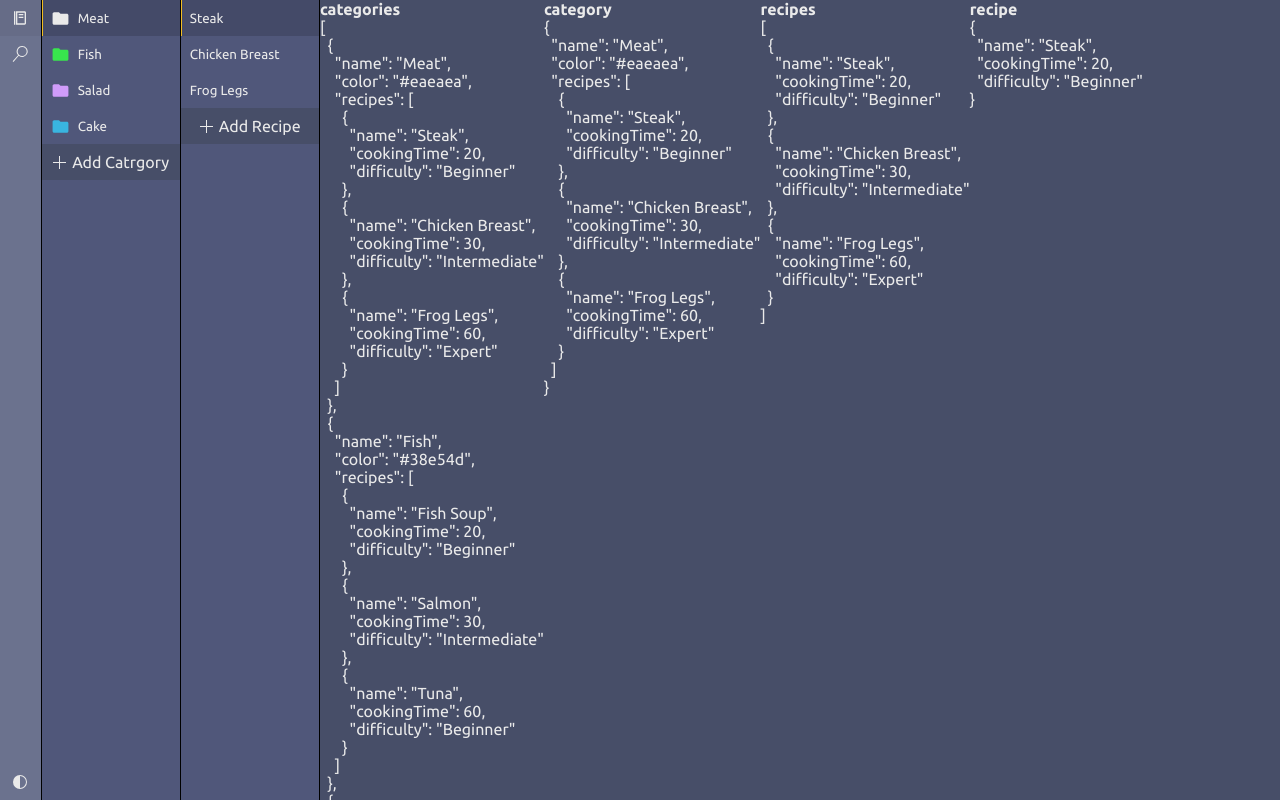
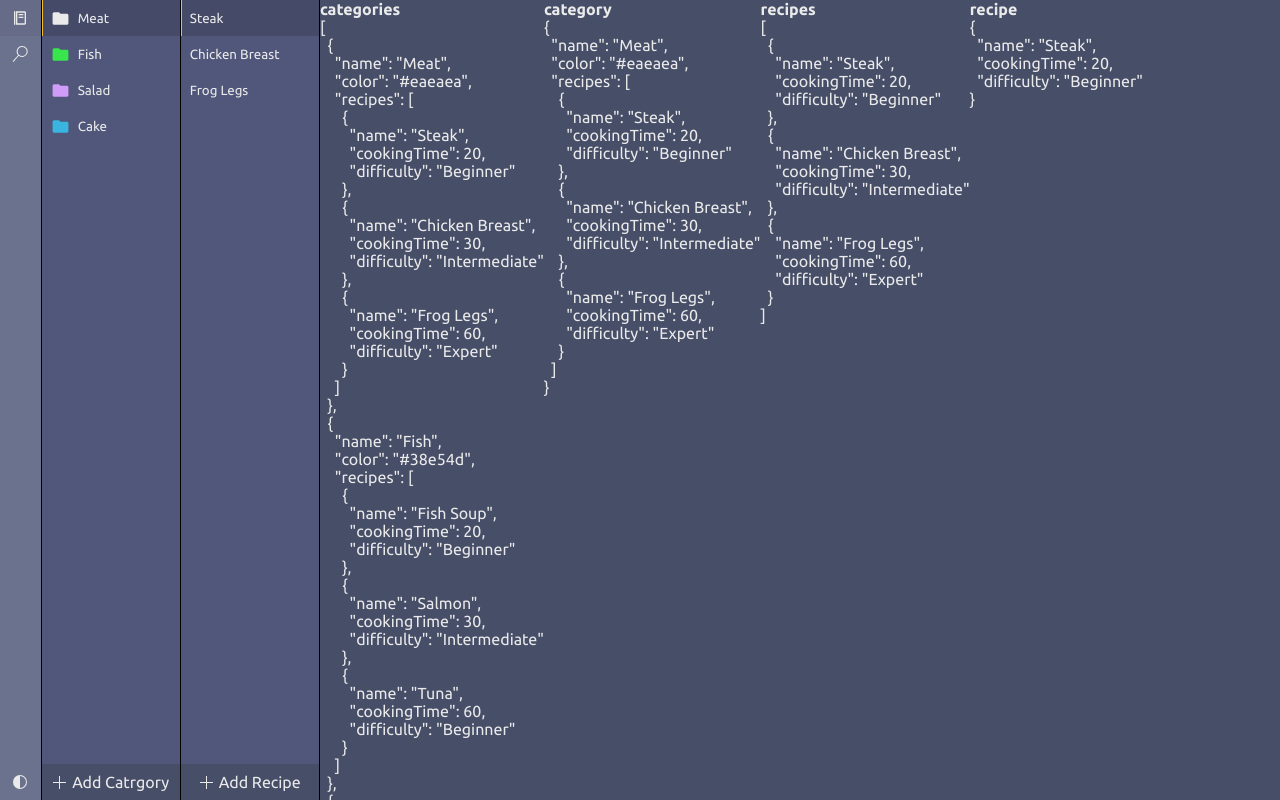
Before and after one commit to Vojka93/cooker-app, a React (Create React App) app in the folder frontend/: page / in a window 1280 px wide. Shown: the top 800 px of the page. Built offline with nearby package versions, Linux system fonts and the light colour scheme.

Commit message:
minor fixes

```diff
--- a/frontend/src/components/menu/menu.scss
+++ b/frontend/src/components/menu/menu.scss
@@ -8,6 +8,7 @@
     ul {
       position: relative;
       height: 100vh;
+      list-style-type: none;
 
       li {
         text-align: center;
--- a/frontend/src/components/search/Search.js
+++ b/frontend/src/components/search/Search.js
@@ -71,7 +71,7 @@ export default function Search({
     <div className='search'>
       {input.length < 3 ? (
         <div className='message'>
-          Please enter at least 3 chars to search...
+          Please enter at least 3 chars...
         </div>
       ) : (
         <div className='message'>Results for: {input}</div>
--- a/frontend/src/components/section/Section.scss
+++ b/frontend/src/components/section/Section.scss
@@ -7,6 +7,7 @@
   align-items: center;
   border-left: 1.6px solid transparent;
   padding: 0 8px;
+  z-index: 1000;
 
   .section-icon {
     padding-right: 8px;
@@ -25,6 +26,7 @@
       background-color: transparent;
       text-decoration: none;
       font-weight: 400;
+      pointer-events: none;
 
       &:focus {
         outline: none;
--- a/frontend/src/index.scss
+++ b/frontend/src/index.scss
@@ -24,6 +24,8 @@ button {
   grid-template-columns: 1.2fr 8fr;
 
   .left-item {
+    position: relative;
+    height: 100vh;
     border-right: 1px solid rgb(0, 0, 0);
   }
 
@@ -34,6 +36,10 @@ button {
 }
 
 .add-section {
+  position: absolute;
+  bottom: 0;
+  width: 100%;
+
   button {
     @include button;
 
```
